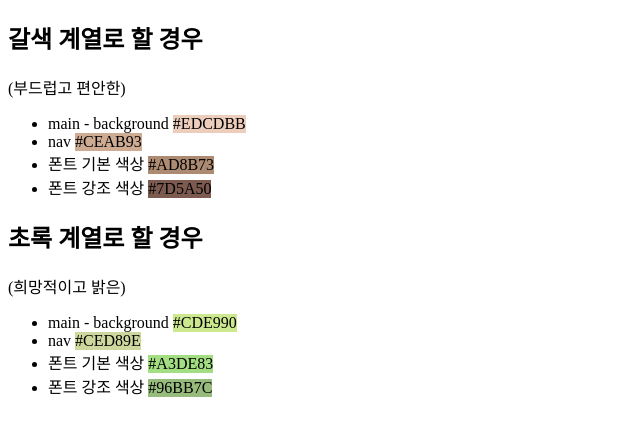
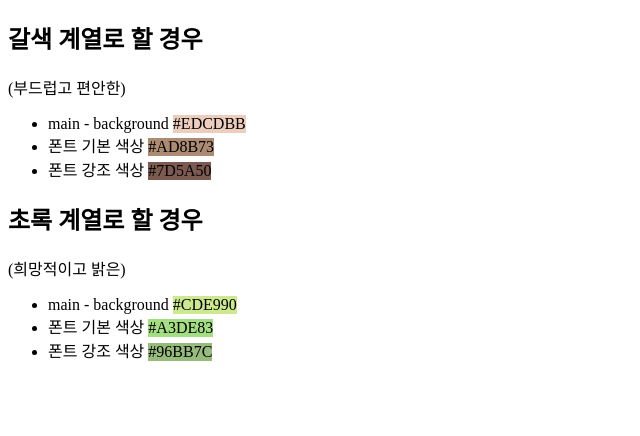
Before and after one commit to solji622/WEB, a plain HTML site: page SSS-Ateam-project/colorRGB.html in a window 1280 px wide. Shown: the whole page, without its empty margins (0-640 px from the left). Drawn offline with Linux system fonts and the light colour scheme.

Commit message:
Update colorRGB.html

```diff
--- a/SSS-Ateam-project/colorRGB.html
+++ b/SSS-Ateam-project/colorRGB.html
@@ -10,7 +10,7 @@
     (부드럽고 편안한)
     <ul>
         <li>main - background <div class="a">#EDCDBB</div></li>
-        <li>nav <div class="b">#CEAB93</div></li>
+<!--         <li>nav <div class="b">#CEAB93</div></li> -->
         <li>폰트 기본 색상 <div class="c">#AD8B73</div></li>
         <li>폰트 강조 색상 <div class="d">#7D5A50</div></li>
     </ul>
@@ -19,7 +19,7 @@
     (희망적이고 밝은)
     <ul>
         <li>main - background <div class="e">#CDE990</div></li>
-        <li>nav <div class="f">#CED89E</div></li>
+<!--         <li>nav <div class="f">#CED89E</div></li> -->
         <li>폰트 기본 색상 <div class="g">#A3DE83</div></li>
         <li>폰트 강조 색상 <div class="h">#96BB7C</div></li>
     </ul>
```
